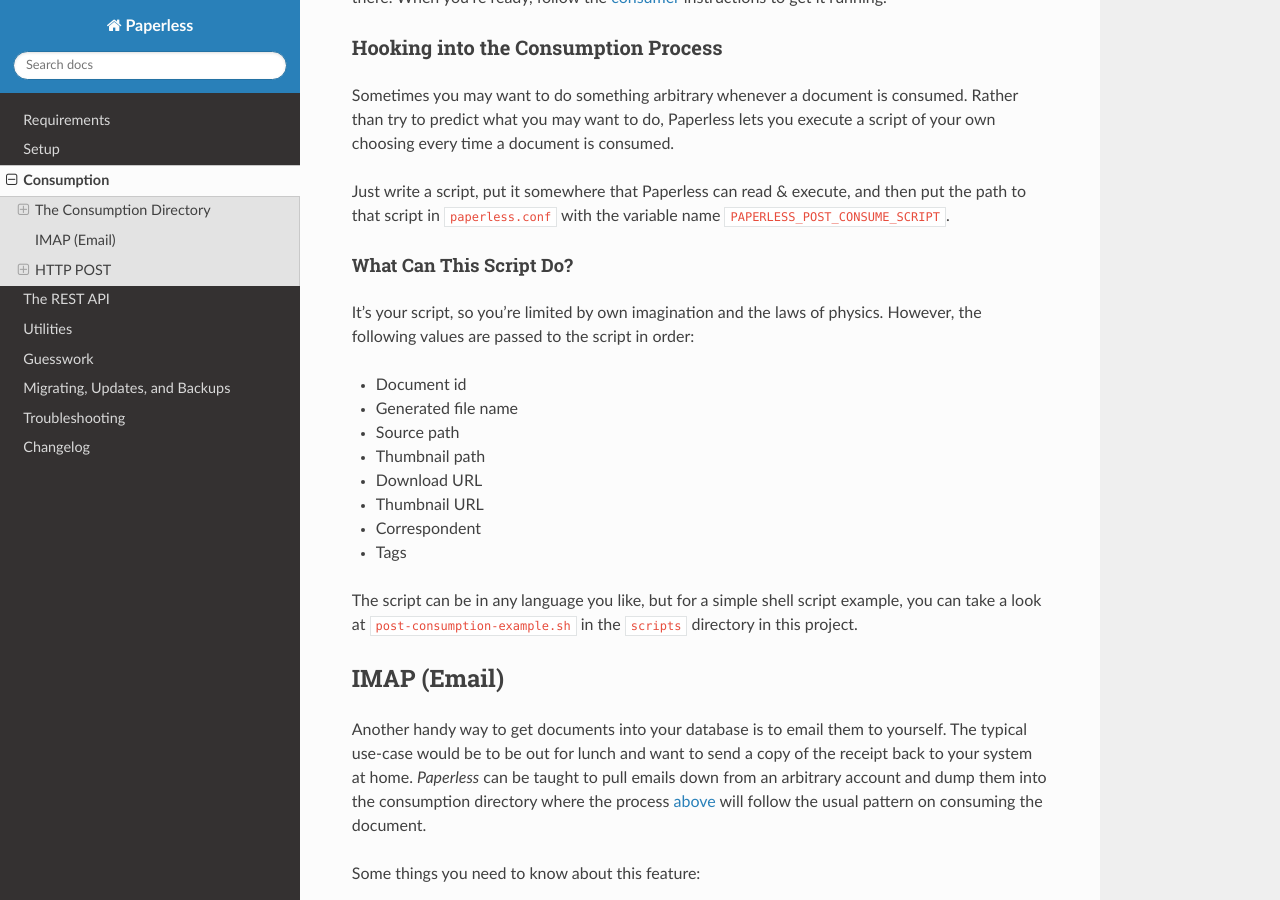
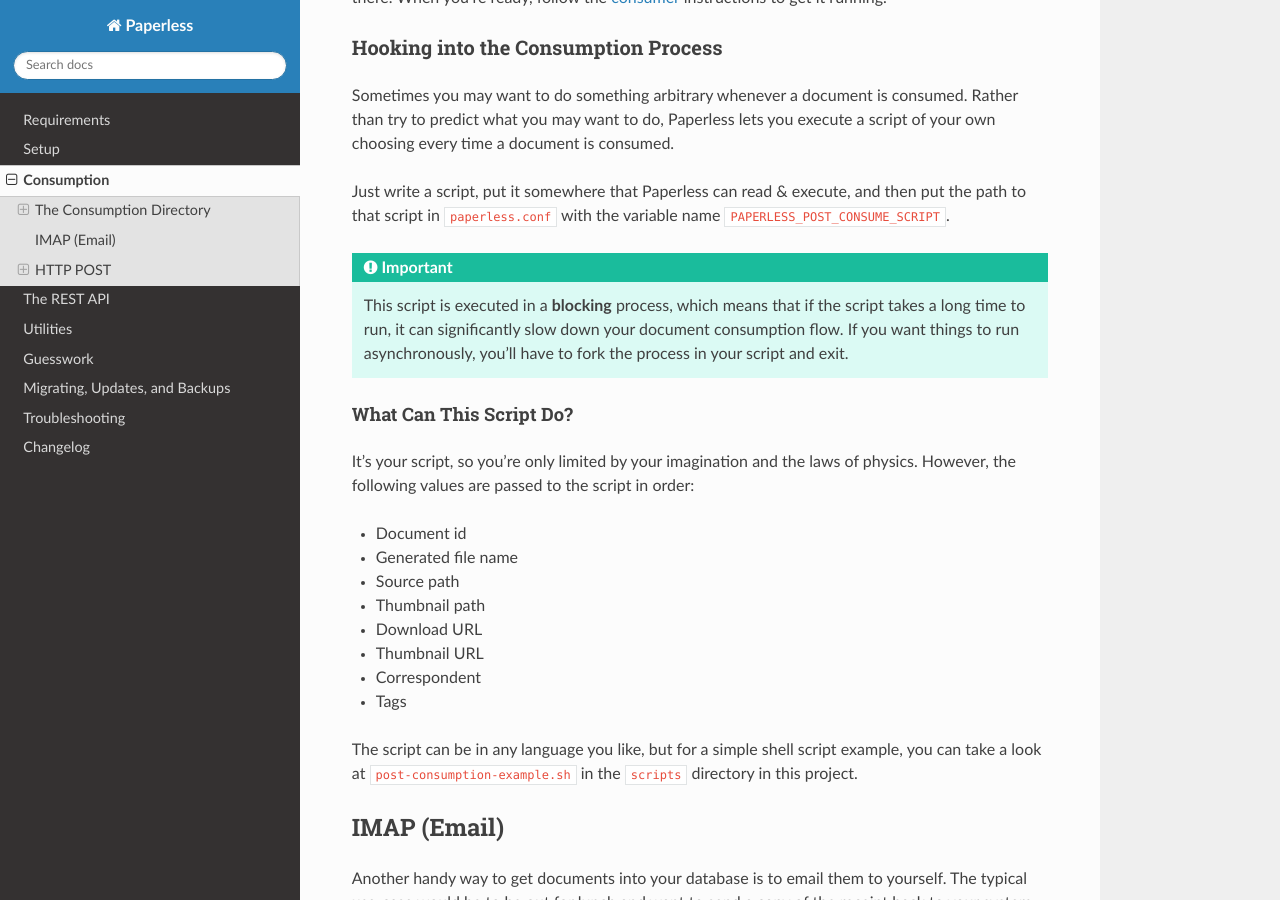
Before and after one commit to repoRangee/Large-scale, a Sphinx documentation site: the page built from docs/consumption.rst, in a window 1280 px wide and 900 px high, scrolled down 593 px. Built offline with Sphinx 7.4.7 and the Read the Docs theme 3.1.0, drawn with Linux system fonts in a browser that asks for light colours; formulas are drawn with MathJax 3.

Commit message:
Updated docs for new hook feature

```diff
--- a/docs/changelog.rst
+++ b/docs/changelog.rst
@@ -3,6 +3,8 @@ Changelog
 
 * 0.2.0
 
+  * `#81`_: Added a hook to run an arbitrary script after every document is
+    consumed.
   * `#98`_: Added optional environment variables for ImageMagick so that it
     doesn't explode when handling Very Large Documents or when it's just
     running on a low-memory system.  Thanks to `Florian Harr`_ for his help on
--- a/docs/consumption.rst
+++ b/docs/consumption.rst
@@ -48,14 +48,21 @@ Just write a script, put it somewhere that Paperless can read & execute, and
 then put the path to that script in ``paperless.conf`` with the variable name
 ``PAPERLESS_POST_CONSUME_SCRIPT``.
 
+.. important::
+
+    This script is executed in a **blocking** process, which means that if the
+    script takes a long time to run, it can significantly slow down your
+    document consumption flow.  If you want things to run asynchronously,
+    you'll have to fork the process in your script and exit.
+
 
 .. _consumption-directory-hook-variables
 
 What Can This Script Do?
 ........................
 
-It's your script, so you're limited by own imagination and the laws of physics.
-However, the following values are passed to the script in order:
+It's your script, so you're only limited by your imagination and the laws of
+physics.  However, the following values are passed to the script in order:
 
 * Document id
 * Generated file name
```
Also changed, not shown: 1 other file.
